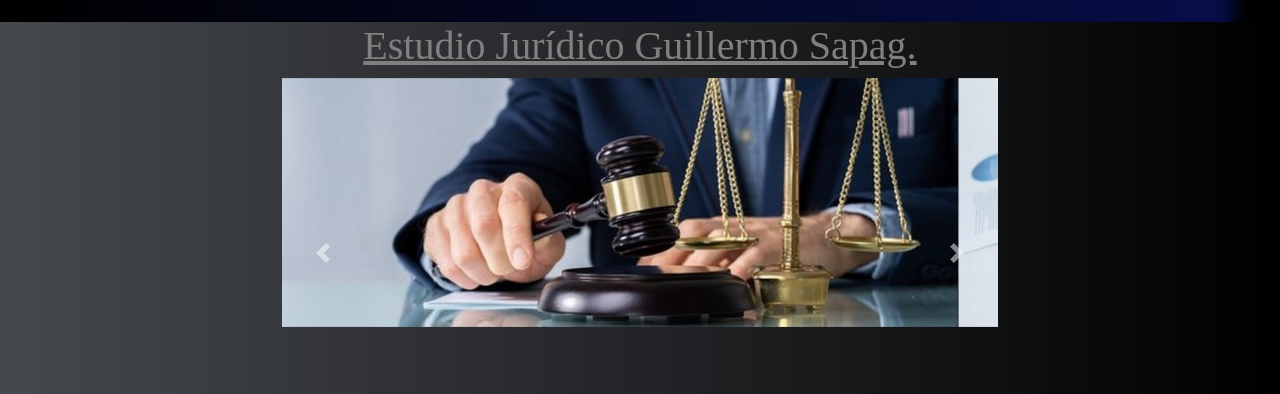
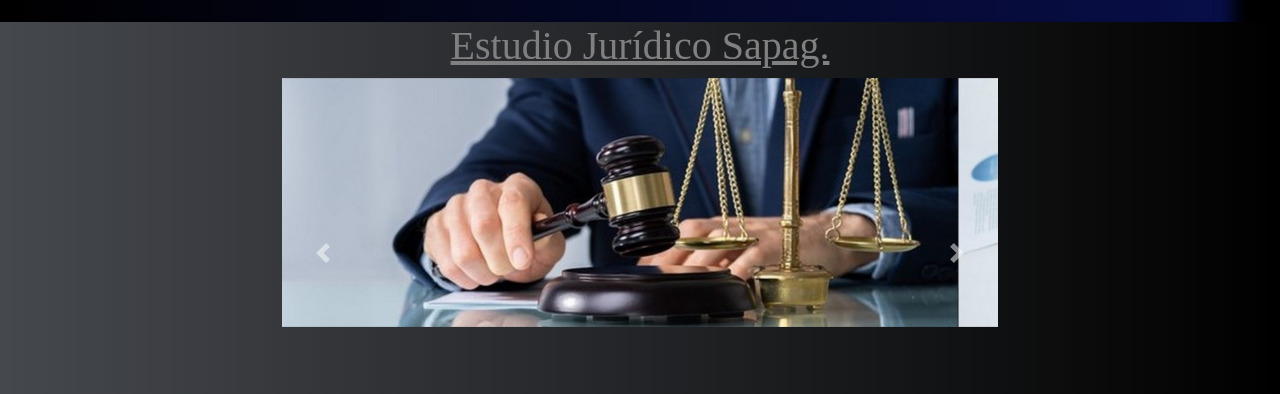
Before and after one commit to Guillesap/pRojectoestudio, a website: page index.html in a window 1280 px wide. Shown: the part 406-800 px from the top of the page. Drawn offline with nearby package versions, Linux system fonts and the light colour scheme; a web font is replaced by a local one.

Commit message:
[UPDATE] Se realizó un cambio en el titulo central del index

```diff
--- a/index.html
+++ b/index.html
@@ -68,7 +68,7 @@
         </header>
     </main>
         <div>
-            <h1 class="paraTransicion"> Estudio Jurídico Guillermo Sapag.</h1>
+            <h1 class="paraTransicion"> Estudio Jurídico Sapag.</h1>
         </div>
         <div id="carouselExampleControls" class="carousel slide col-md-7 container" data-ride="carousel">
             <div class="carousel-inner">
```
